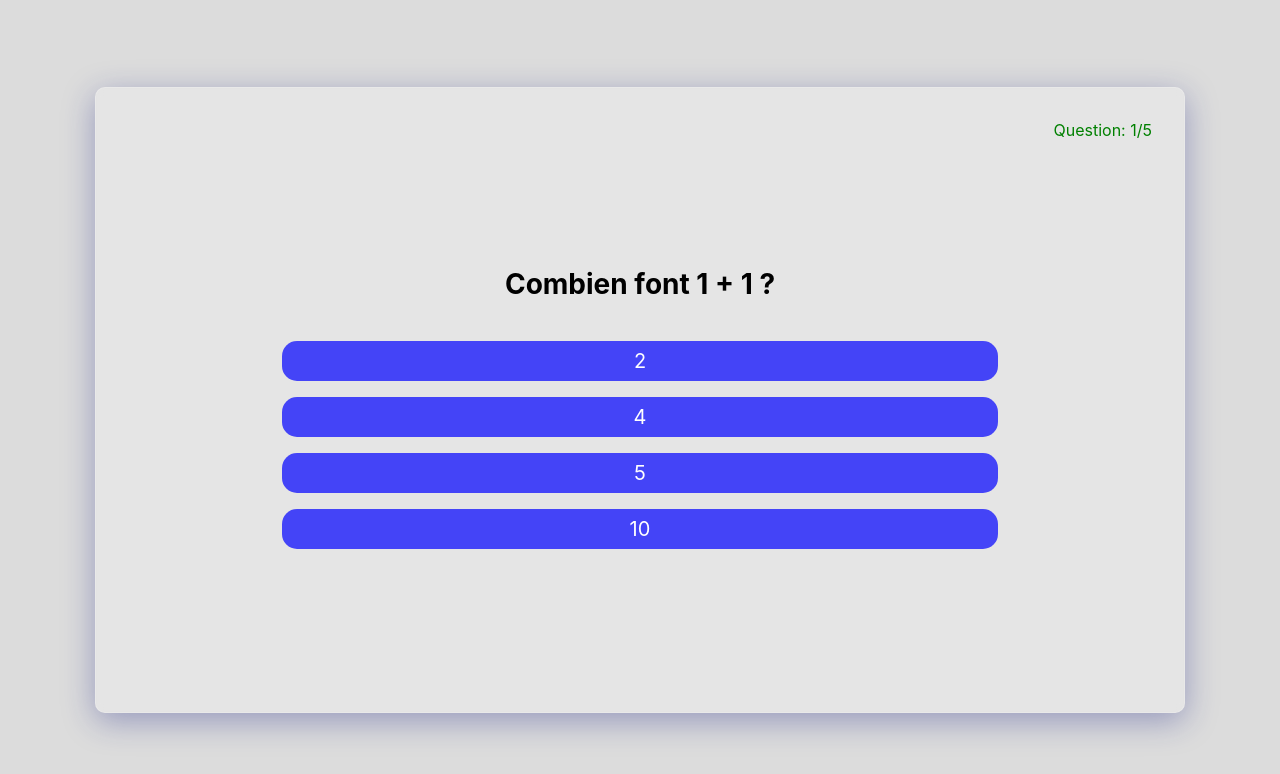
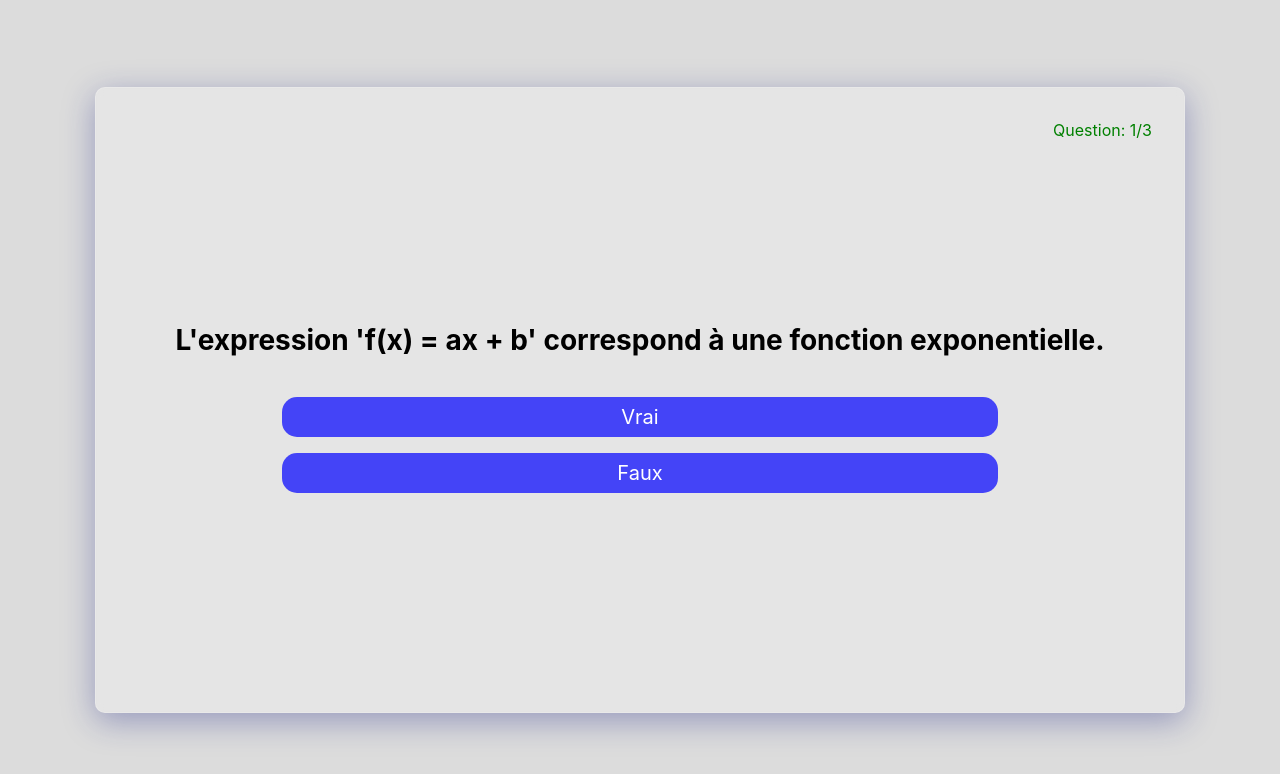
Before and after one commit to WebioVG/Simple-quizz, a React (Create React App) app: page / in a window 1280 px wide. Shown: the top 774 px of the page. Built offline with nearby package versions, Linux system fonts and the light colour scheme; data requests are answered from the project's data file.

Commit message:
done: select three random questions in the API for the quizz

```diff
--- a/db.json
+++ b/db.json
@@ -21,8 +21,23 @@
             "correctAnswer": 0
         },
         {
-            "question": "L'expression 'f(x) = ax + b' correspond-elle à une fonction exponentielle.",
+            "question": "L'expression 'f(x) = ax + b' correspond à une fonction exponentielle.",
             "answers": [ "Vrai", "Faux"],
+            "correctAnswer": 1
+        },
+        {
+            "question": "Le bois est vivant.",
+            "answers": [ "Vrai", "Faux"],
+            "correctAnswer": 1
+        },
+        {
+            "question": "À quelle distance de la Terre se trouve la lune ?",
+            "answers": [ "384 400km", "518 400km", "732 000km"],
+            "correctAnswer": 0
+        },
+        {
+            "question": "À quelle distance de la Terre se trouve le soleil ?",
+            "answers": [ "150 * 10^5km", "150 * 10^6km", "150 * 10^7km", "150 * 10^9km"],
             "correctAnswer": 1
         }
     ]
--- a/src/App.js
+++ b/src/App.js
@@ -15,13 +15,44 @@ class App extends React.Component {
     }
   }
 
-  // Load the API and store it
+  // Load the API, get 3 questions and store them
   componentDidMount() {
     axios.get('http://localhost:3001/questions').then(response => {
+
+      // Get three random indexes
+      let indexes = this.getRandom(response.data)
+
       setTimeout(() => {
-        this.setState({ arrayQuizz: response.data, loading: false })
+
+        // Add three questions to the quizz
+        for (let i = 0; i < 3; i++) {
+          this.state.arrayQuizz.push(response.data[indexes[i]])
+        }
+
+        // End the loading screen
+        this.setState({ loading: false })
       }, 450);
     })
+  }
+
+  // METHOD: Generate three random numbers
+  getRandom = (array) => {
+    let random1, random2, random3, resultArray = []
+
+    // Generate the three different random indexes
+    random1 = Math.floor(Math.random() * array.length)
+    do {
+      random2 = Math.floor(Math.random() * array.length)
+    } while (random2 === random1)
+    do {
+      random3 = Math.floor(Math.random() * array.length)
+    } while (random3 === random1 || random3 === random2)
+
+    resultArray.push(random1)
+    resultArray.push(random2)
+    resultArray.push(random3)
+
+    return resultArray
   }
 
   // RENDER
@@ -39,7 +70,8 @@ class App extends React.Component {
     // Quizz page
     return (
       <div className="container">
-        <Quizz quizz={this.state.arrayQuizz} />
+        {console.log(this.state.arrayQuizz)}
+        <Quizz quizz={this.state.arrayQuizz} retry={this.componentDidMount} />
       </div>
     )
   }
--- a/src/index.js
+++ b/src/index.js
@@ -6,9 +6,7 @@ import reportWebVitals from './reportWebVitals';
 
 const root = ReactDOM.createRoot(document.getElementById('root'));
 root.render(
-  <React.StrictMode>
-    <App />
-  </React.StrictMode>
+  <App />
 );
 
 // If you want to start measuring performance in your app, pass a function
```
